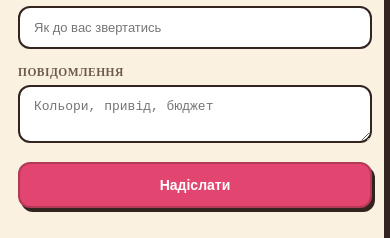
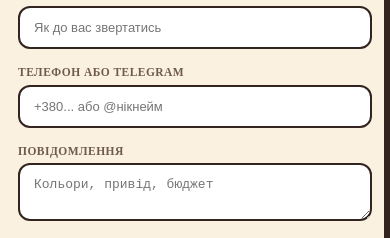
Before and after one commit to RVasyliuk-2003/Custom-Marshmallows, a React (Vite) app: page /Contact in a window 390 px wide. Shown: the part 582-820 px from the top of the page. Built offline with nearby package versions, Linux system fonts and the light colour scheme.

Commit message:
feat: add contact phone/telegram field to the message form

```diff
--- a/src/components/Main/Contact/Contact.jsx
+++ b/src/components/Main/Contact/Contact.jsx
@@ -65,6 +65,16 @@ const Contact = () => {
           </div>
 
           <div className={style.mesageBox}>
+            <label htmlFor="userPhone">ТЕЛЕФОН АБО TELEGRAM</label>
+            <input
+              id="userPhone"
+              className={style.inpt}
+              type="text"
+              placeholder="+380... або @нікнейм"
+            />
+          </div>
+
+          <div className={style.mesageBox}>
             <label htmlFor="userName">ПОВІДОМЛЕННЯ</label>
             <textarea
               className={style.inpt}
```
